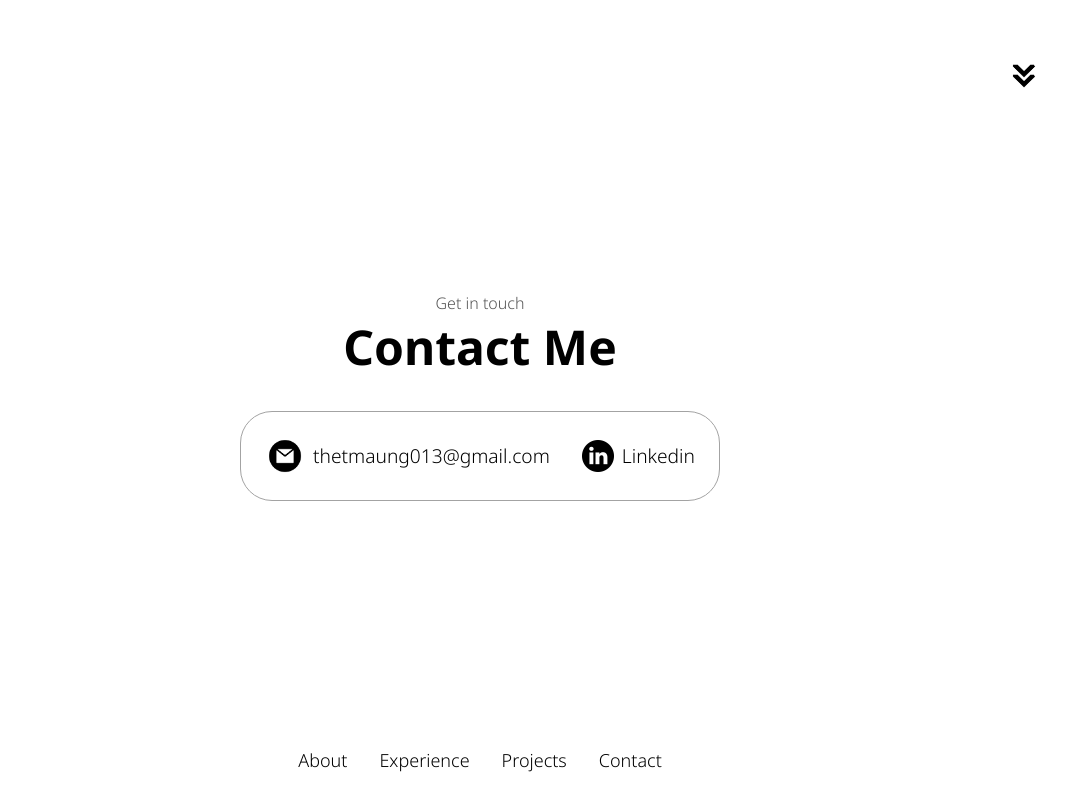
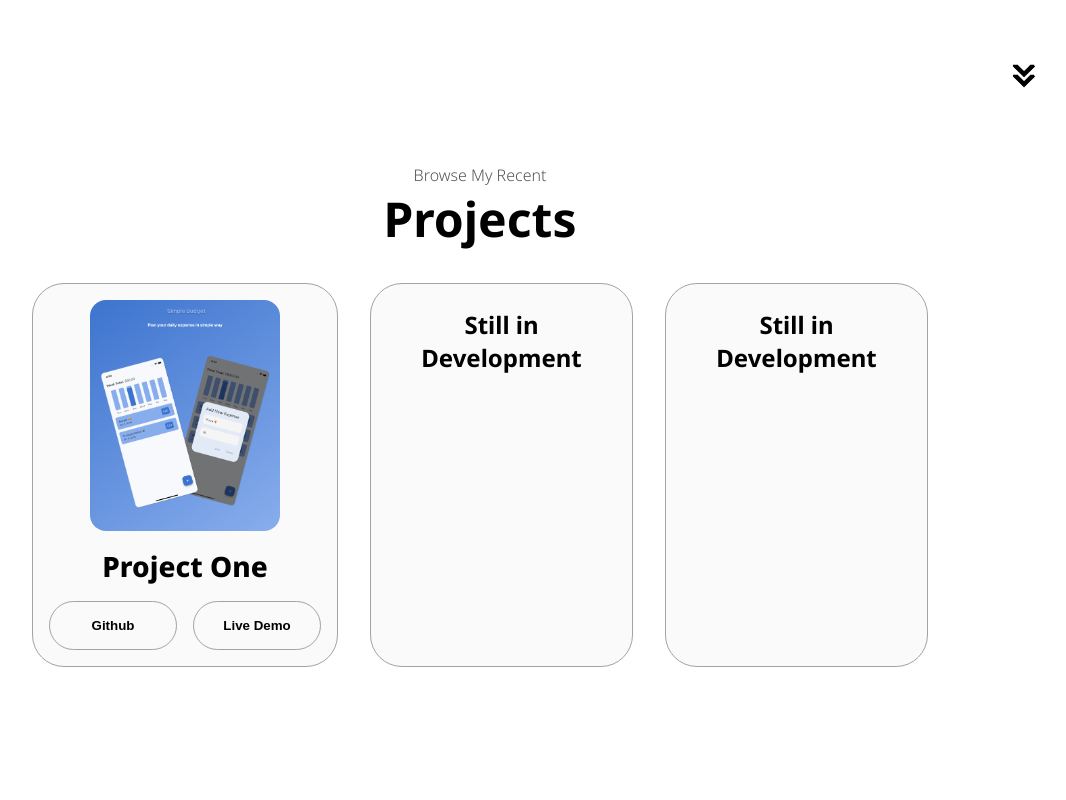
Before and after one commit to ThetMaung2002/thetmaung-portfolio, a plain HTML site: page index.html in a window 1280 px wide. Shown: the part 2300-3100 px from the top of the page, without its empty margins (160-1226 px from the left). Drawn offline with Linux system fonts and the light colour scheme.

Commit message:
Simple project added to project

```diff
--- a/index.html
+++ b/index.html
@@ -361,8 +361,8 @@
     /* Projects Section */
 
     .project-img {
-      width: 90%;
-      height: 90%;
+      width: 70%;
+      height: 70%;
       border-radius: 1rem;
     }
 
@@ -830,15 +830,15 @@
         onclick="location.href='./#contact'"
       />
     </section>
-    <!-- <section id="projects">
+    <section id="projects">
       <p class="section__text__p1">Browse My Recent</p>
       <h1 class="title">Projects</h1>
       <div class="experience-details-container">
         <div class="about-container">
-          <div class="detail-container color-container">
+          <div style="padding: 16px" class="detail-container color-container">
             <div class="article-container">
               <img
-                src="./assets/project-1.png"
+                src="./assets/projects/simple_budget/marketing-frame.png"
                 alt="Project 1"
                 class="project-img"
               />
@@ -860,7 +860,8 @@
             </div>
           </div>
           <div class="detail-container color-container">
-            <div class="article-container">
+            <h1>Still in Development</h1>
+            <!-- <div class="article-container">
               <img
                 src="./assets/project-2.png"
                 alt="Project 1"
@@ -881,10 +882,11 @@
               >
                 Live Demo
               </button>
-            </div>
+            </div> -->
           </div>
           <div class="detail-container color-container">
-            <div class="article-container">
+            <h1>Still in Development</h1>
+            <!-- <div class="article-container">
               <img
                 src="./assets/project-3.png"
                 alt="Project 1"
@@ -905,7 +907,7 @@
               >
                 Live Demo
               </button>
-            </div>
+            </div> -->
           </div>
         </div>
       </div>
@@ -915,7 +917,7 @@
         class="icon arrow"
         onclick="location.href='./#contact'"
       />
-    </section> -->
+    </section>
     <section id="contact">
       <p class="section__text__p1">Get in touch</p>
       <h1 class="title">Contact Me</h1>
```
Also changed, not shown: assets/projects/simple_budget/add_transaction.png (added), assets/projects/simple_budget/delete_transaction.png (added), assets/projects/simple_budget/home.png (added), assets/projects/simple_budget/marketing-frame.png (added), 2 other files.
